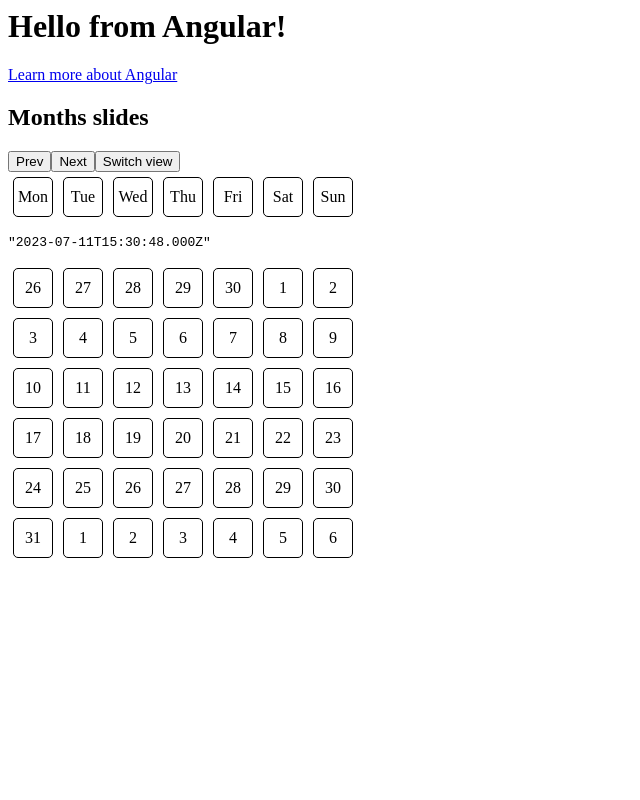
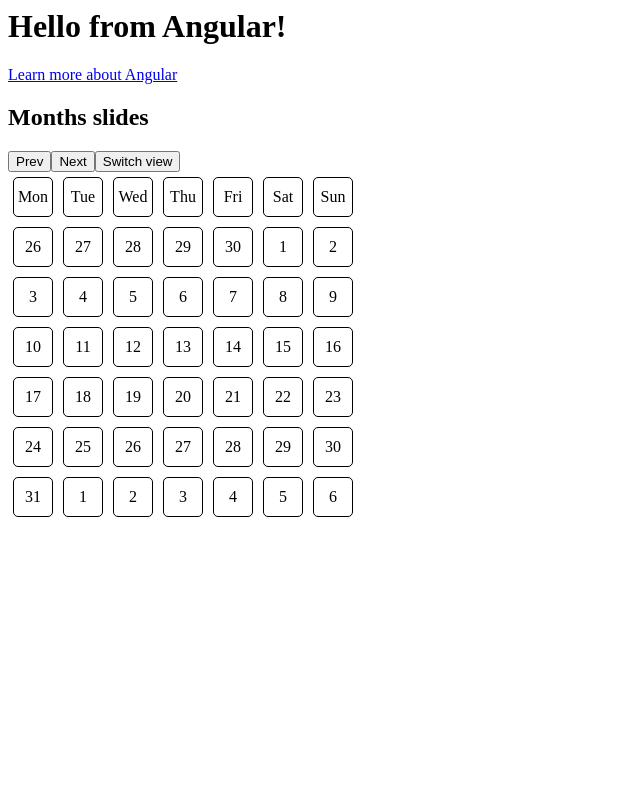
Before and after one commit to uragun91/calendar-ionic, an Angular app: page / in a window 1280 px wide. Shown: the top 800 px of the page, without its empty margins (0-640 px from the left). Built offline with nearby package versions, Linux system fonts and the light colour scheme.

Commit message:
1 file modified

```diff
--- a/src/modules/gale-calendar/components/months-slider/months-slider.component.html
+++ b/src/modules/gale-calendar/components/months-slider/months-slider.component.html
@@ -1,5 +1,3 @@
-<pre>{{ viewDate | json }}</pre>
-
 <swiper-container
   #swiper
   class="container"
@@ -11,4 +9,3 @@
     </div>
   </swiper-slide>
 </swiper-container>
-<pre>{{ monthsSlides | json }}</pre>
```
